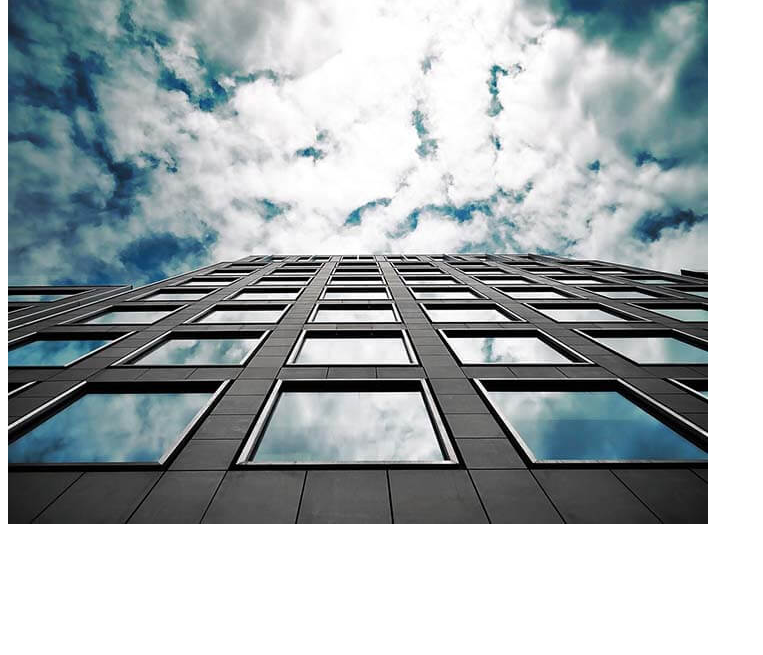
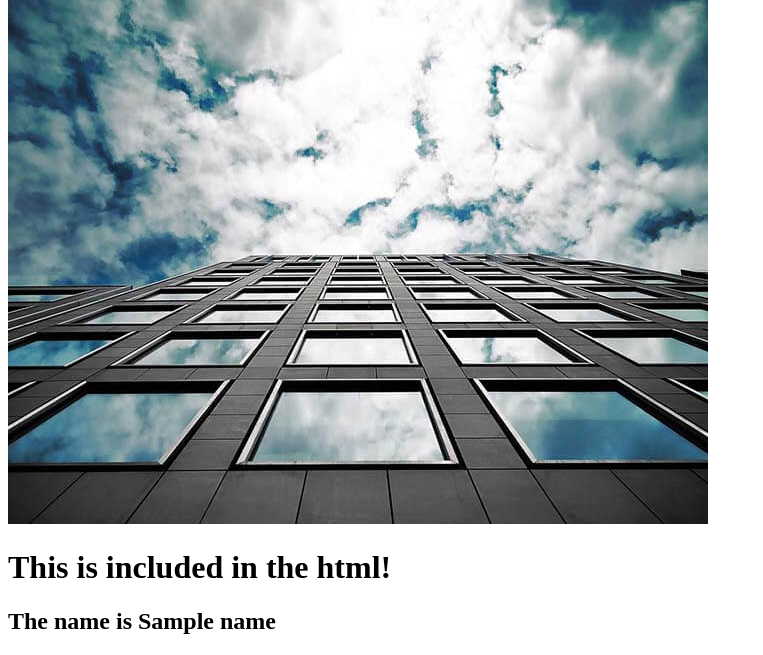
Before and after one commit to amanve/flask_app, a Flask app: template flask_templates/templates/home.html in a window 1280 px wide. Shown: the part 335-990 px from the top of the page, without its empty margins (0-763 px from the left). Before the commit the page ends 859 px from the top, so only its background shows below. Run offline with Flask 2, Linux system fonts and the light colour scheme; the template is opened without the code that fills it: most values are stand-ins (such as "Sample title", 1, 10 or a date in 2020).

Commit message:
include template

```diff
--- a/flask_templates/templates/home.html
+++ b/flask_templates/templates/home.html
@@ -29,6 +29,9 @@
         {%endfor%}
 
         <img src="{{url_for('static',filename="img/blog1.jpg")}}" alt="">
+        {% include "include_this.html" %}
+
 </body>
 </html>
+
 {% endblock %}
--- /dev/null
+++ b/flask_templates/templates/include_this.html
@@ -0,0 +1,2 @@
+<h1>This is included in the html!</h1>
+<h2>The name is {{name}}</h2>
```
